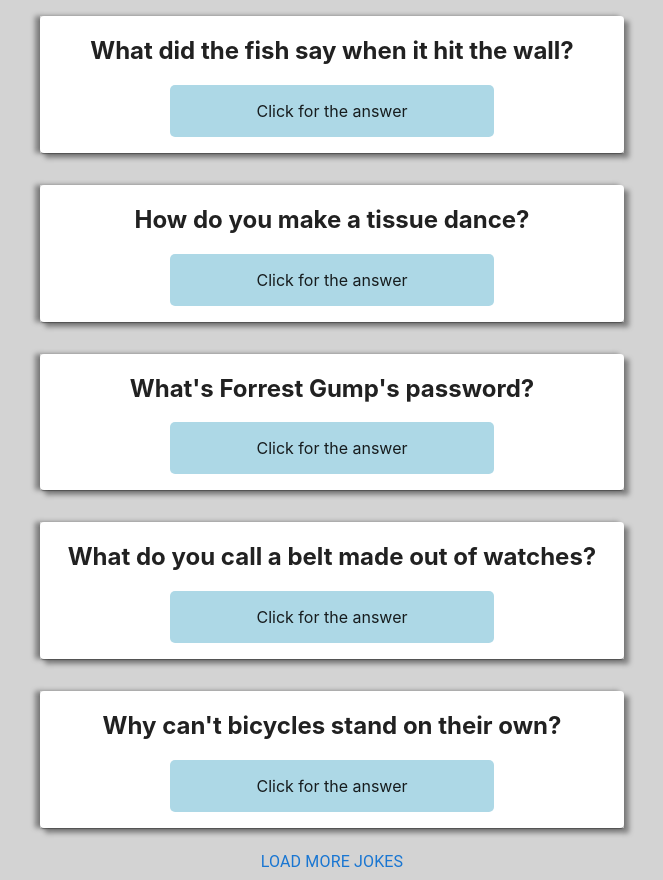
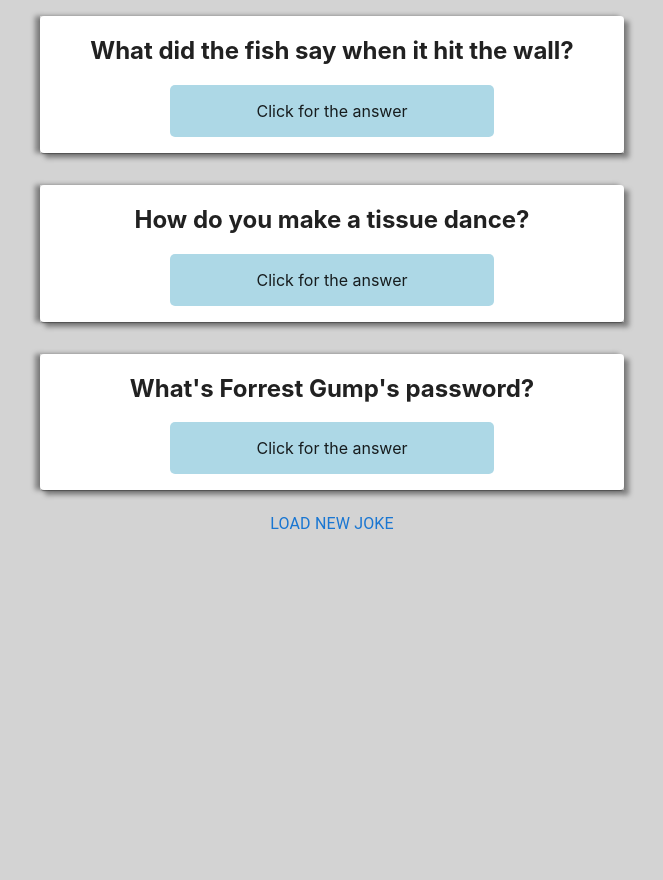
Before and after one commit to tannerfronk/marvel-app, a React (Create React App) app: page / in a window 1280 px wide. Shown: the whole page, without its empty margins (308-971 px from the left). After the commit the page ends 800 px from the top, so only its background shows below. Built offline with nearby package versions, Linux system fonts and the light colour scheme.

Commit message:
initial load is 3 jokes, with one new joke per button click

```diff
--- a/src/App.js
+++ b/src/App.js
@@ -7,25 +7,24 @@ import Button from '@mui/material/Button'
 import Typography from '@mui/material/Typography';
 
 const App = () => {
-    const [currentJokes, setCurrentJokes] = useState([])
-    const [amountOfJokes, setAmountOfJokes] = useState(0)
+    const [currentJokes, setCurrentJokes] = useState([Jokes[0], Jokes[1], Jokes[2]])
+    const [amountOfJokes, setAmountOfJokes] = useState(5)
 
-    // load 5 jokes on load
-    for(let i = 0; i < 5; i++){
-        currentJokes.push(Jokes[i])
-    }
-
+    // load one joke per click
     const handleLoadMore = () => {
-        for(let i = amountOfJokes; i < amountOfJokes + 5; i++){
-            setCurrentJokes([Jokes[i], ...currentJokes])
+        let currentJokesNum = amountOfJokes
+        let totalJokes = amountOfJokes + 1
+        for(let i = currentJokesNum; i < totalJokes; i++){
+            setCurrentJokes([...currentJokes, Jokes[i]])
         }
+        setAmountOfJokes(totalJokes)
     }
 
   return (
     <div className="mainContent">
         <JokeCard jokeList={currentJokes}/>
         <Button>
-            <Typography onClick={handleLoadMore}>Load More Jokes</Typography>
+            <Typography onClick={handleLoadMore}>Load New Joke</Typography>
         </Button>
     </div>
   );
```
